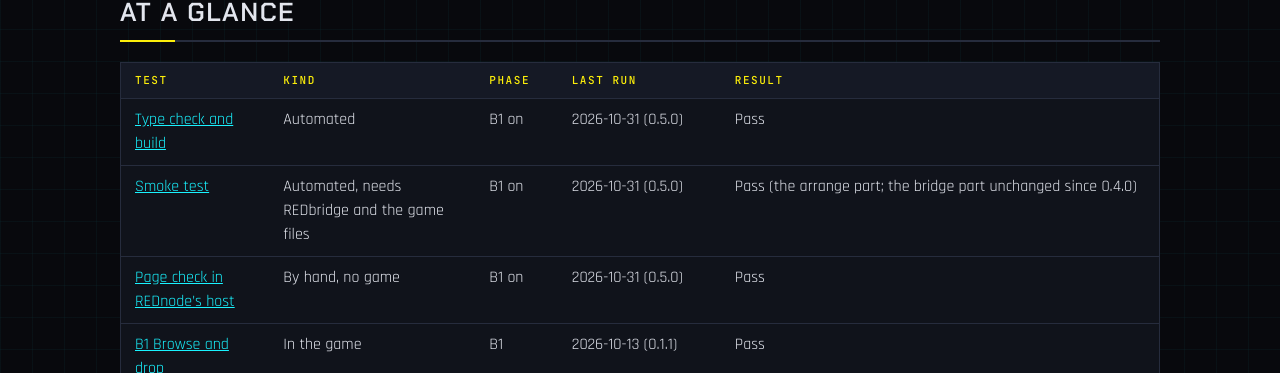
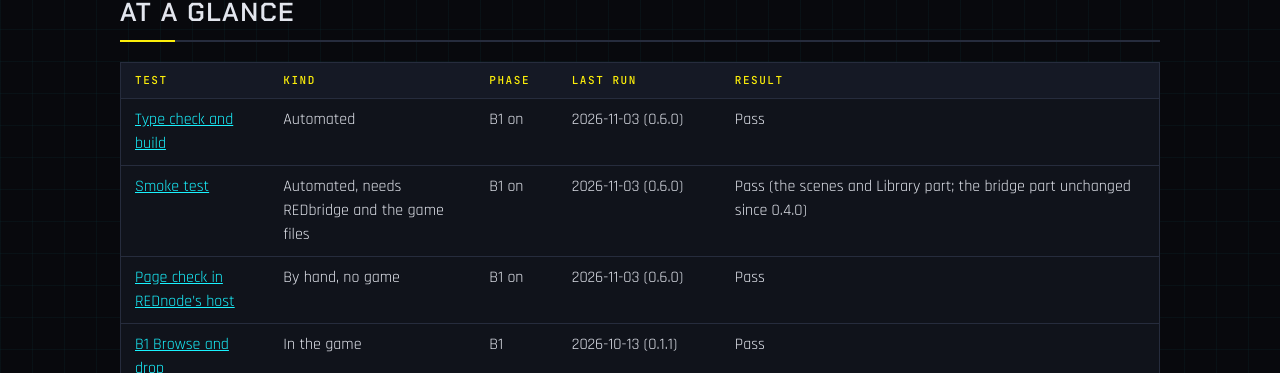
Before and after one commit to Edgemodders/EDGEbuilder, a Jekyll site: the page built from docs/testing.md, in a window 1280 px wide and 900 px high, scrolled down 300 px. Shown: the part 151-524 px from the top of the window. Built offline with Jekyll 4.4.1, drawn with Linux system fonts in a browser that asks for light colours.

Commit message:
Tests: the automated checks' last run is 0.6.0
Co-Authored-By: Claude Opus 5.5 <noreply@anthropic.com>

```diff
--- a/docs/testing.md
+++ b/docs/testing.md
@@ -14,9 +14,9 @@ Last updated 2026-10-30.
 
 | Test | Kind | Phase | Last run | Result |
 |---|---|---|---|---|
-| [Type check and build](#type-check-and-build) | Automated | B1 on | 2026-10-31 (0.5.0) | Pass |
-| [Smoke test](#smoke-test) | Automated, needs REDbridge and the game files | B1 on | 2026-10-31 (0.5.0) | Pass (the arrange part; the bridge part unchanged since 0.4.0) |
-| [Page check in REDnode's host](#page-check-in-rednodes-host) | By hand, no game | B1 on | 2026-10-31 (0.5.0) | Pass |
+| [Type check and build](#type-check-and-build) | Automated | B1 on | 2026-11-03 (0.6.0) | Pass |
+| [Smoke test](#smoke-test) | Automated, needs REDbridge and the game files | B1 on | 2026-11-03 (0.6.0) | Pass (the scenes and Library part; the bridge part unchanged since 0.4.0) |
+| [Page check in REDnode's host](#page-check-in-rednodes-host) | By hand, no game | B1 on | 2026-11-03 (0.6.0) | Pass |
 | [B1 Browse and drop](#b1-browse-and-drop) | In the game | B1 | 2026-10-13 (0.1.1) | Pass |
 | [B2a Position](#b2a-position) | In the game | B2a | 2026-10-14 (0.2.0) | Pass |
 | [B2b Camera](#b2b-camera) | In the game | B2b | 2026-10-14 (0.3.0) | Pass |
```
